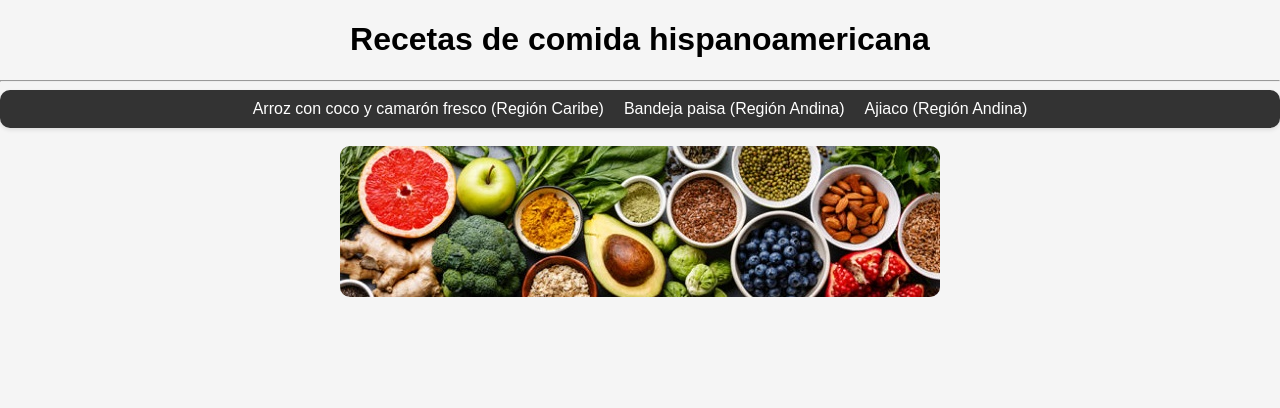
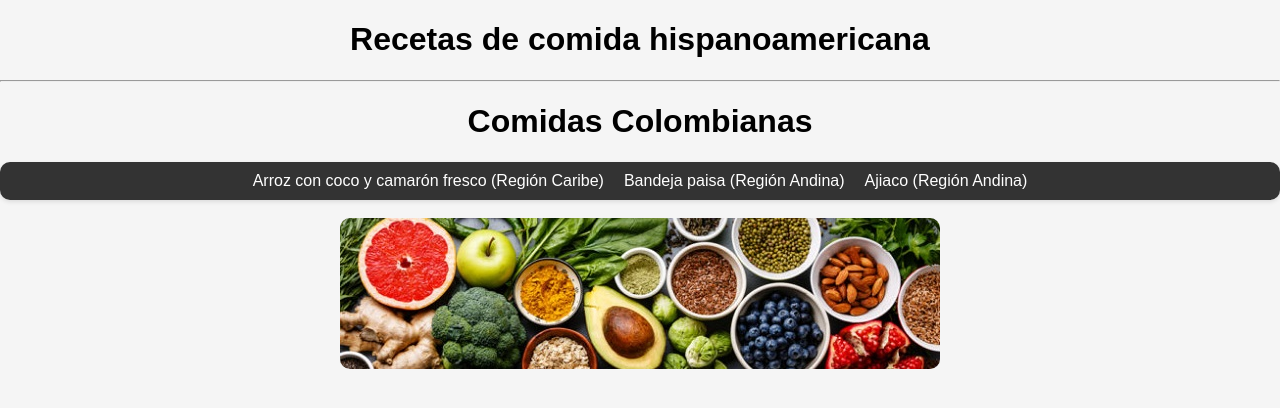
Before and after one commit to JJPruebas24/cursopruebas, a plain HTML site: page recetas/index.html in a window 1280 px wide. Drawn offline with Linux system fonts and the light colour scheme.

Commit message:
Agregando Titulo

```diff
--- a/recetas/index.html
+++ b/recetas/index.html
@@ -9,6 +9,7 @@
 <body>
     <h1>Recetas de comida hispanoamericana</h1>
     <hr>
+    <h1>Comidas Colombianas</h1>
     <nav class="navbar">
         <ul>
             <li><a href="../recetas/Colombia/arroz_coco.html">Arroz con coco y camarón fresco (Región Caribe)</a></li>
```
